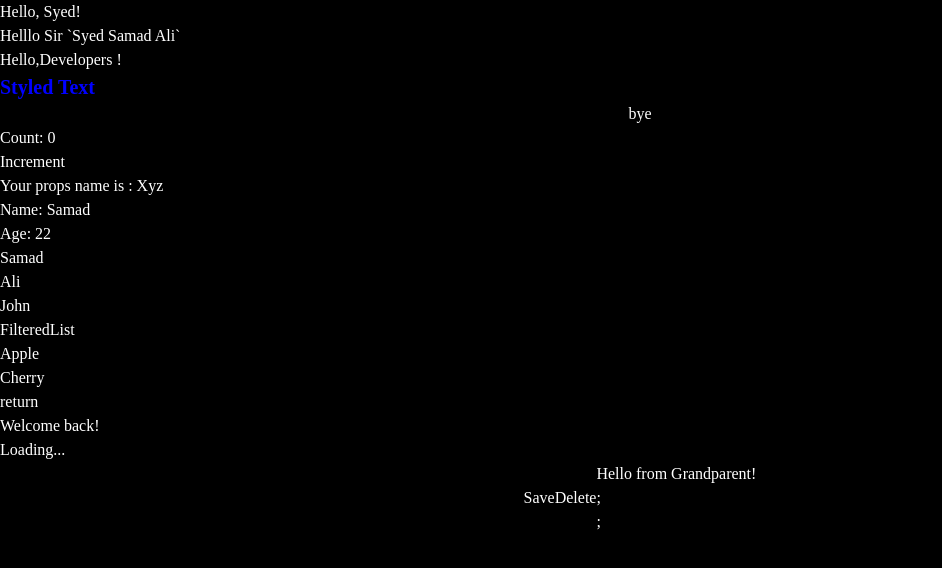
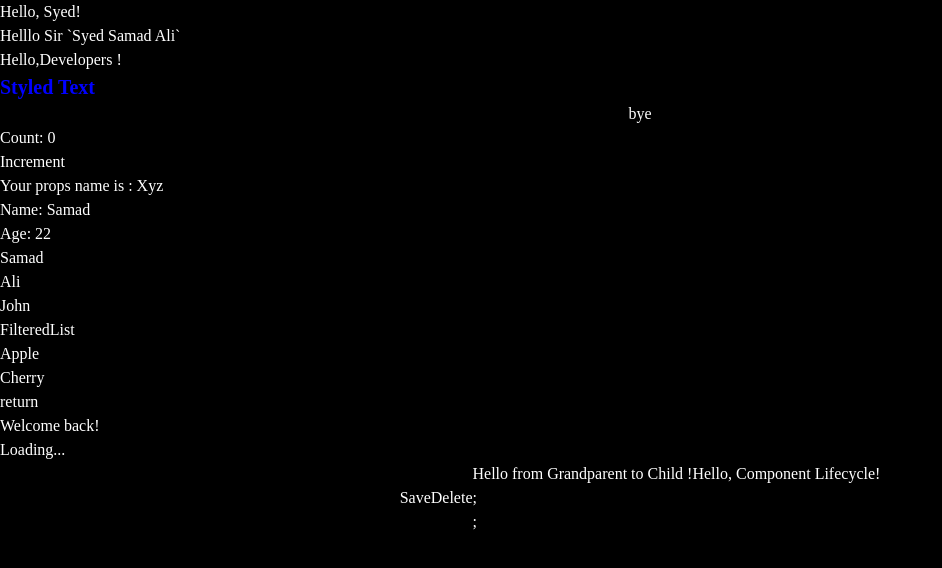
Before and after one commit to Samadali123/React2025, a React (Vite) app: page / in a window 1280 px wide. Shown: the top 568 px of the page, without its empty margins (0-942 px from the left). Built offline with nearby package versions, Linux system fonts and the light colour scheme.

Commit message:
Understanding Life Cycle Methods componentDdMount ComponentDidUpdate ComponentDifUnmount

```diff
--- a/src/App.jsx
+++ b/src/App.jsx
@@ -12,6 +12,8 @@ import WithLoading from './components/WithLoading';
 import UserProfile from './components/UserProfile';
 import Button from './components/Button';
 import GrandParent from './components/GrandParent';
+import MyComponent from './components/Mycomponent';
+
 
 
 
@@ -41,6 +43,7 @@ const UserProfileWithLoading = WithLoading(UserProfile);
       <Button text="Save" onClick={() => alert("Saved!")} />
       <Button text="Delete" onClick={() => alert("Deleted!")} />
         <GrandParent/>
+        <MyComponent/>
       </div>
       </>
   )
--- a/src/components/GrandParent.jsx
+++ b/src/components/GrandParent.jsx
@@ -4,7 +4,7 @@ import Parent from './Parent'
 const GrandParent = () => {
   return (
     <div>
-        <Parent message="Hello from Grandparent!" />;
+        <Parent message="Hello from Grandparent to Child !" />;
     </div>
   )
 }
--- /dev/null
+++ b/src/components/MyComponent.jsx
@@ -0,0 +1,22 @@
+import React, { Component } from "react";
+
+class MyComponent extends Component {
+
+  componentDidMount() {
+    console.log("Component Mounted!");
+  }
+
+  componentDidUpdate(){
+    console.log("Component Updated!");
+  }
+
+  componentWillUnmount(){
+    console.log("Component Unmounted!");
+
+  }
+  render() {
+    return <h2>Hello, Component Lifecycle!</h2>;
+  }
+}
+
+export default MyComponent;
```
